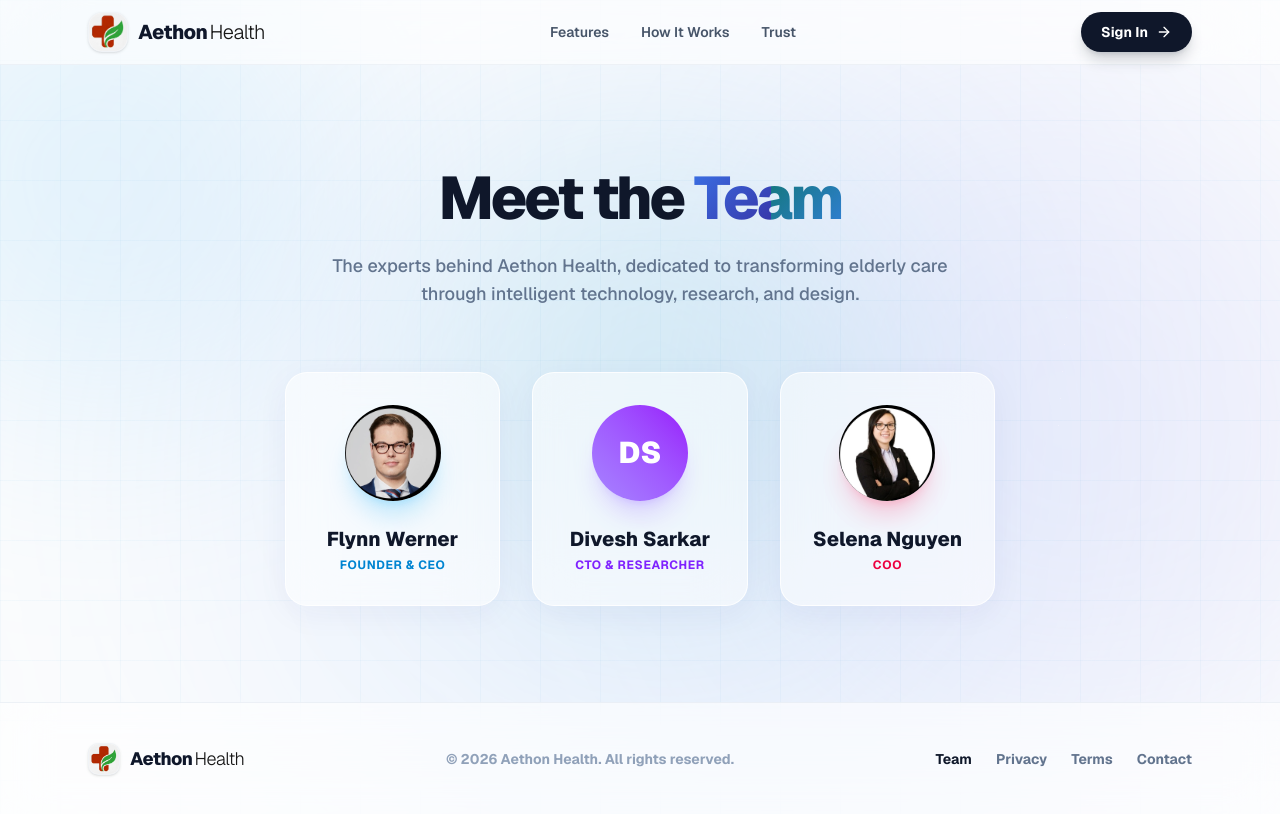
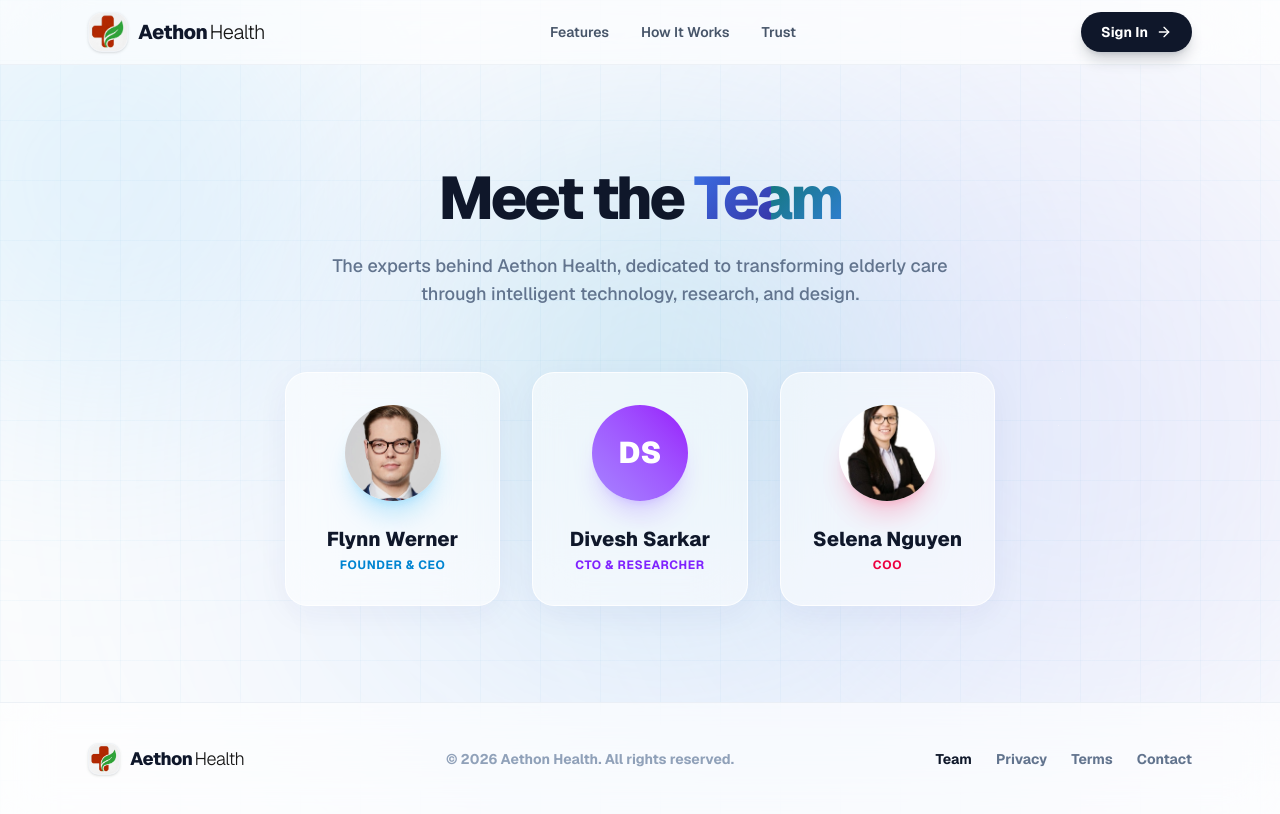
Before and after one commit to Chainsmoker23/Aethon, a Next.js app: page /team in a window 1280 px wide. Built offline with nearby package versions, Linux system fonts and the light colour scheme.

Commit message:
UI: Scale up team photos to remove baked-in padding and optically align with the Divesh placeholder

```diff
--- a/src/app/team/page.tsx
+++ b/src/app/team/page.tsx
@@ -106,11 +106,13 @@ export default function TeamPage() {
               whileHover={{ scale: 1.02, y: -5 }}
               className="glass-panel rounded-3xl p-8 flex flex-col items-center text-center shadow-lg relative overflow-hidden h-full"
             >
+              <div className="w-24 h-24 rounded-full overflow-hidden shadow-xl shadow-sky-500/20 mb-6 shrink-0 flex items-center justify-center">
                 <img
                   src="/Flynn.jpg"
                   alt="Flynn Werner"
-                className="w-24 h-24 rounded-full object-cover shadow-xl shadow-sky-500/20 mb-6 shrink-0"
+                  className="w-full h-full object-cover scale-125"
                 />
+              </div>
               <h3 className="text-xl font-extrabold text-navy mb-1">Flynn Werner</h3>
               <p className="text-[11px] md:text-xs font-bold text-sky-600 uppercase tracking-wider">Founder & CEO</p>
             </motion.div>
@@ -122,7 +124,7 @@ export default function TeamPage() {
               whileHover={{ scale: 1.02, y: -5 }}
               className="glass-panel rounded-3xl p-8 flex flex-col items-center text-center shadow-lg relative overflow-hidden h-full"
             >
-              <div className="w-24 h-24 rounded-full bg-gradient-to-tr from-violet-400 to-purple-600 flex items-center justify-center text-white text-3xl font-black shadow-xl shadow-violet-500/20 mb-6">
+              <div className="w-24 h-24 rounded-full bg-gradient-to-tr from-violet-400 to-purple-600 flex items-center justify-center text-white text-3xl font-black shadow-xl shadow-violet-500/20 mb-6 shrink-0">
                 DS
               </div>
               <h3 className="text-xl font-extrabold text-navy mb-1">Divesh Sarkar</h3>
@@ -136,11 +138,13 @@ export default function TeamPage() {
               whileHover={{ scale: 1.02, y: -5 }}
               className="glass-panel rounded-3xl p-8 flex flex-col items-center text-center shadow-lg relative overflow-hidden h-full"
             >
+              <div className="w-24 h-24 rounded-full overflow-hidden shadow-xl shadow-rose-500/20 mb-6 shrink-0 flex items-center justify-center">
                 <img
                   src="/Selena.jpg"
                   alt="Selena Nguyen"
-                className="w-24 h-24 rounded-full object-cover shadow-xl shadow-rose-500/20 mb-6 shrink-0"
+                  className="w-full h-full object-cover scale-125"
                 />
+              </div>
               <h3 className="text-xl font-extrabold text-navy mb-1">Selena Nguyen</h3>
               <p className="text-[11px] md:text-xs font-bold text-rose-600 uppercase tracking-wider">COO</p>
             </motion.div>
```
Lines whose indentation alone changed are shown as unchanged.
